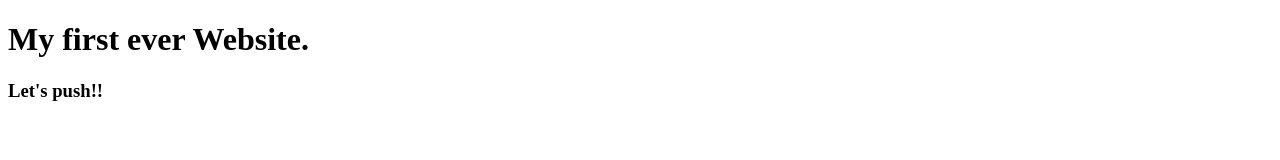
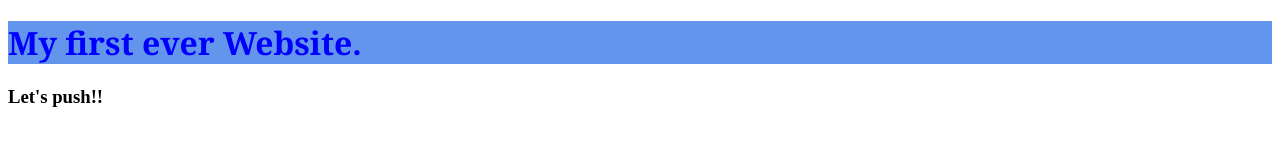
Before and after one commit to Tahmid-Nattashi/my-first-website, a plain HTML site: page index.html in a window 1280 px wide. In both pictures the pointer is over the element "My first ever Website.". Drawn offline with Linux system fonts and the light colour scheme.

Commit message:
practicing pseudo

```diff
--- a/index.html
+++ b/index.html
@@ -5,6 +5,13 @@
     <meta http-equiv="X-UA-Compatible" content="IE=edge">
     <meta name="viewport" content="width=h, initial-scale=1.0">
     <title>Document</title>
+    <style>
+        h1:hover{
+            color:blue;
+            background-color: cornflowerblue;
+            font-family: Georgia, 'Times New Roman', Times, serif;
+        }
+    </style>
 </head>
 <body>
     <h1>My first ever Website.</h1>
```
